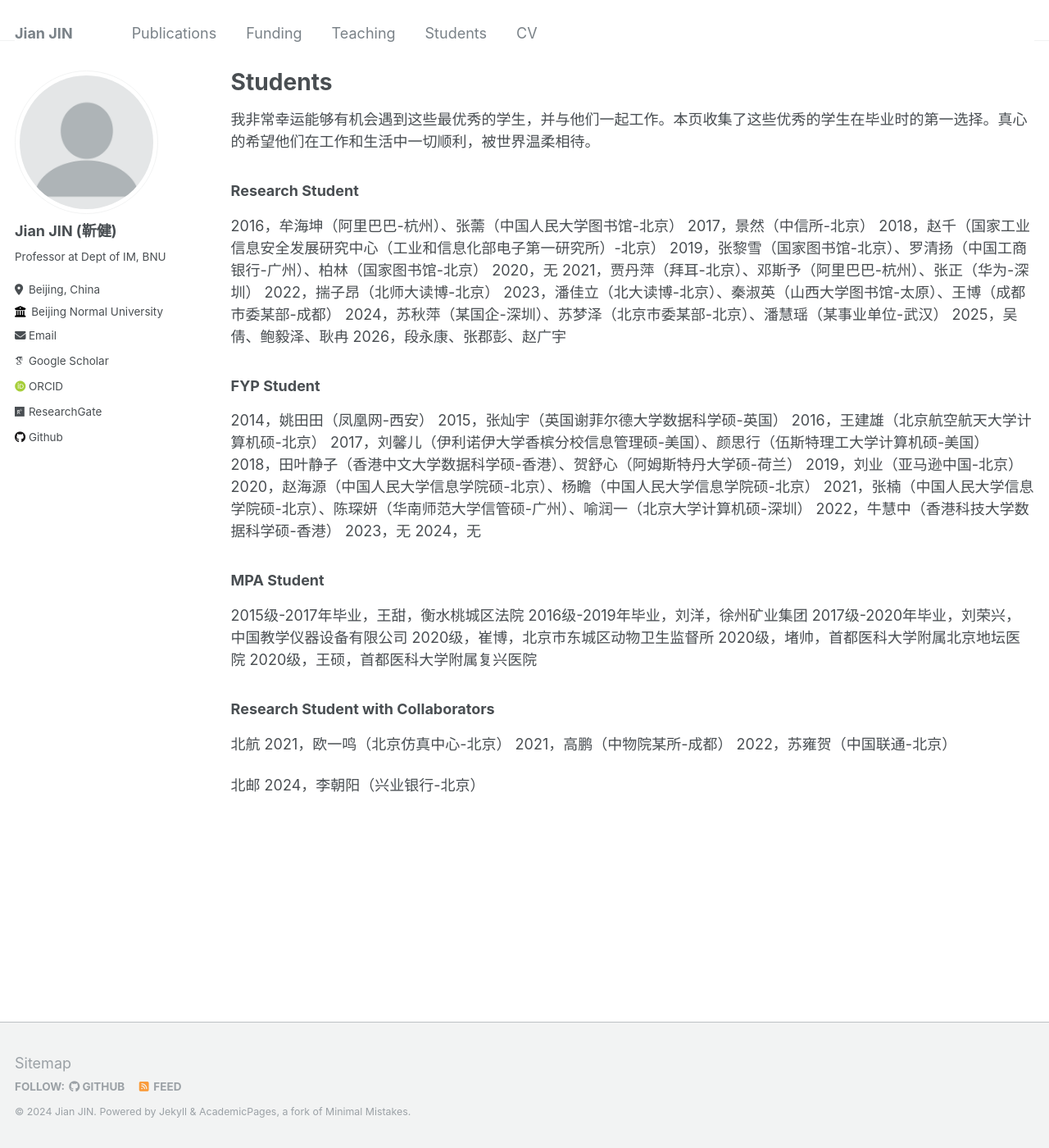
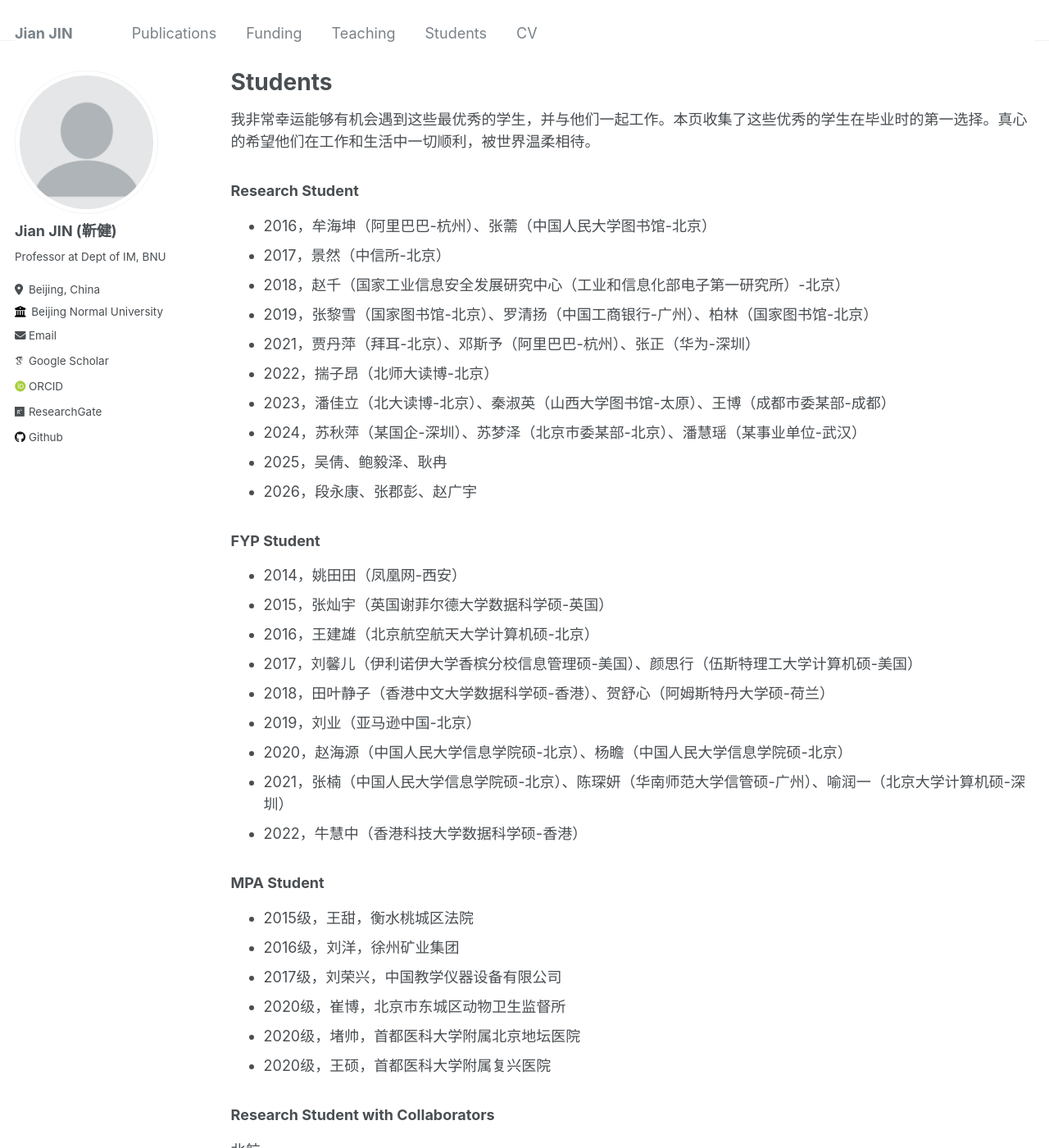
Before and after one commit to xjtujay/xjtujay.github.io, a Jekyll site: the page built from _students/students.md, in a window 1280 px wide and 1400 px high. Shown: the whole window at 82% size. Built offline with Jekyll 4.4.1, drawn with Linux system fonts in a browser that asks for light colours; some web fonts are replaced; some of the changed text lies outside the part shown.

Commit message:
Update students.md

```diff
--- a/_students/students.md
+++ b/_students/students.md
@@ -11,44 +11,41 @@ author_profile: true
 
 
 ### Research Student
-2016，牟海坤（阿里巴巴-杭州）、张薷（中国人民大学图书馆-北京）
-2017，景然（中信所-北京）
-2018，赵千（国家工业信息安全发展研究中心（工业和信息化部电子第一研究所）-北京）
-2019，张黎雪（国家图书馆-北京）、罗清扬（中国工商银行-广州）、柏林（国家图书馆-北京）
-2020，无
-2021，贾丹萍（拜耳-北京）、邓斯予（阿里巴巴-杭州）、张正（华为-深圳）
-2022，揣子昂（北师大读博-北京）
-2023，潘佳立（北大读博-北京）、秦淑英（山西大学图书馆-太原）、王博（成都市委某部-成都）
-2024，苏秋萍（某国企-深圳）、苏梦泽（北京市委某部-北京）、潘慧瑶（某事业单位-武汉）
-2025，吴倩、鲍毅泽、耿冉
-2026，段永康、张郡彭、赵广宇
+* 2016，牟海坤（阿里巴巴-杭州）、张薷（中国人民大学图书馆-北京）
+* 2017，景然（中信所-北京）
+* 2018，赵千（国家工业信息安全发展研究中心（工业和信息化部电子第一研究所）-北京）
+* 2019，张黎雪（国家图书馆-北京）、罗清扬（中国工商银行-广州）、柏林（国家图书馆-北京）
+* 2021，贾丹萍（拜耳-北京）、邓斯予（阿里巴巴-杭州）、张正（华为-深圳）
+* 2022，揣子昂（北师大读博-北京）
+* 2023，潘佳立（北大读博-北京）、秦淑英（山西大学图书馆-太原）、王博（成都市委某部-成都）
+* 2024，苏秋萍（某国企-深圳）、苏梦泽（北京市委某部-北京）、潘慧瑶（某事业单位-武汉）
+* 2025，吴倩、鲍毅泽、耿冉
+* 2026，段永康、张郡彭、赵广宇
 
 ### FYP Student
-2014，姚田田（凤凰网-西安）
-2015，张灿宇（英国谢菲尔德大学数据科学硕-英国）
-2016，王建雄（北京航空航天大学计算机硕-北京）
-2017，刘馨儿（伊利诺伊大学香槟分校信息管理硕-美国）、颜思行（伍斯特理工大学计算机硕-美国）
-2018，田叶静子（香港中文大学数据科学硕-香港）、贺舒心（阿姆斯特丹大学硕-荷兰）
-2019，刘业（亚马逊中国-北京）
-2020，赵海源（中国人民大学信息学院硕-北京）、杨瞻（中国人民大学信息学院硕-北京）
-2021，张楠（中国人民大学信息学院硕-北京）、陈琛妍（华南师范大学信管硕-广州）、喻润一（北京大学计算机硕-深圳）
-2022，牛慧中（香港科技大学数据科学硕-香港）
-2023，无
-2024，无
+* 2014，姚田田（凤凰网-西安）
+* 2015，张灿宇（英国谢菲尔德大学数据科学硕-英国）
+* 2016，王建雄（北京航空航天大学计算机硕-北京）
+* 2017，刘馨儿（伊利诺伊大学香槟分校信息管理硕-美国）、颜思行（伍斯特理工大学计算机硕-美国）
+* 2018，田叶静子（香港中文大学数据科学硕-香港）、贺舒心（阿姆斯特丹大学硕-荷兰）
+* 2019，刘业（亚马逊中国-北京）
+* 2020，赵海源（中国人民大学信息学院硕-北京）、杨瞻（中国人民大学信息学院硕-北京）
+* 2021，张楠（中国人民大学信息学院硕-北京）、陈琛妍（华南师范大学信管硕-广州）、喻润一（北京大学计算机硕-深圳）
+* 2022，牛慧中（香港科技大学数据科学硕-香港）
 
 ### MPA Student
-2015级-2017年毕业，王甜，衡水桃城区法院
-2016级-2019年毕业，刘洋，徐州矿业集团
-2017级-2020年毕业，刘荣兴，中国教学仪器设备有限公司
-2020级，崔博，北京市东城区动物卫生监督所
-2020级，堵帅，首都医科大学附属北京地坛医院
-2020级，王硕，首都医科大学附属复兴医院
+* 2015级，王甜，衡水桃城区法院
+* 2016级，刘洋，徐州矿业集团
+* 2017级，刘荣兴，中国教学仪器设备有限公司
+* 2020级，崔博，北京市东城区动物卫生监督所
+* 2020级，堵帅，首都医科大学附属北京地坛医院
+* 2020级，王硕，首都医科大学附属复兴医院
 
 ### Research Student with Collaborators
 北航
-2021，欧一鸣（北京仿真中心-北京）
-2021，高鹏（中物院某所-成都）
-2022，苏雍贺（中国联通-北京）
+* 2021，欧一鸣（北京仿真中心-北京）
+* 2021，高鹏（中物院某所-成都）
+* 2022，苏雍贺（中国联通-北京）
 
 北邮
 2024，李朝阳（兴业银行-北京）
```
